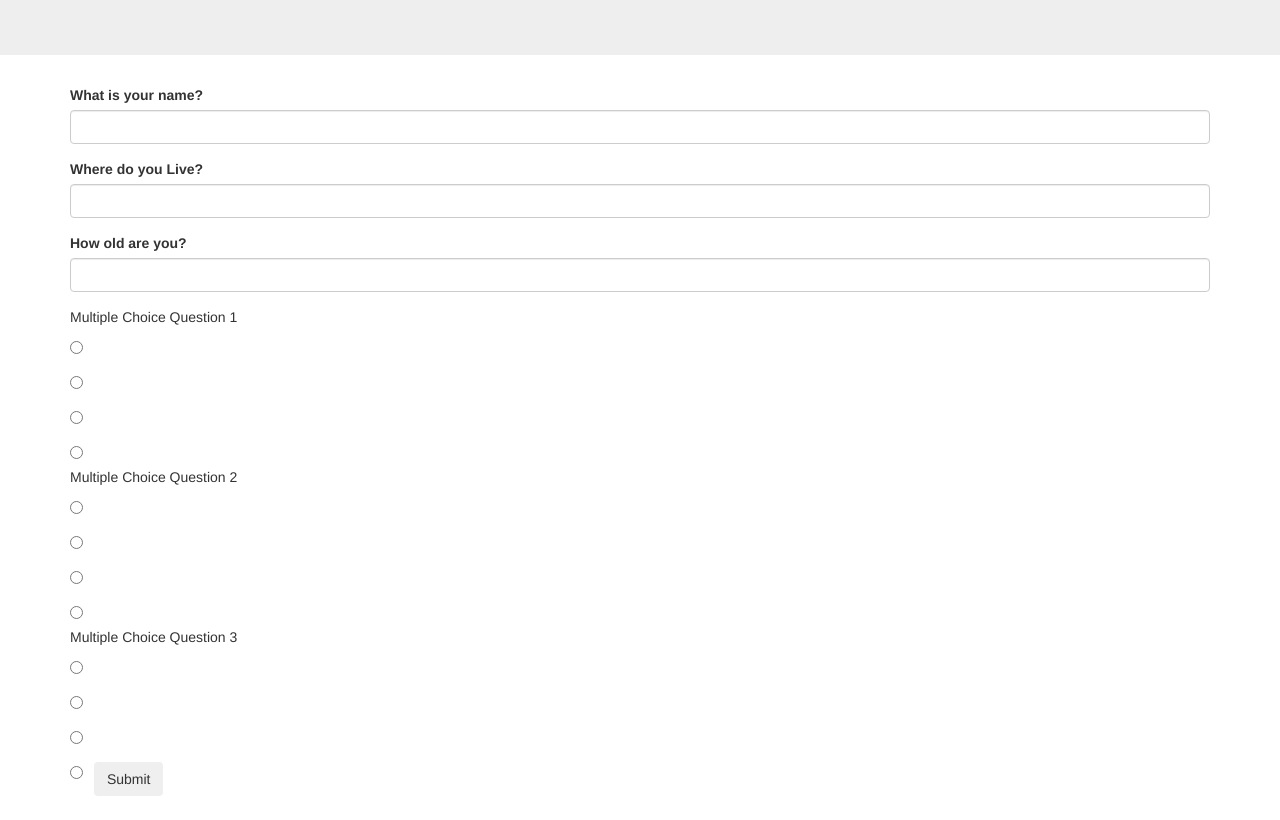
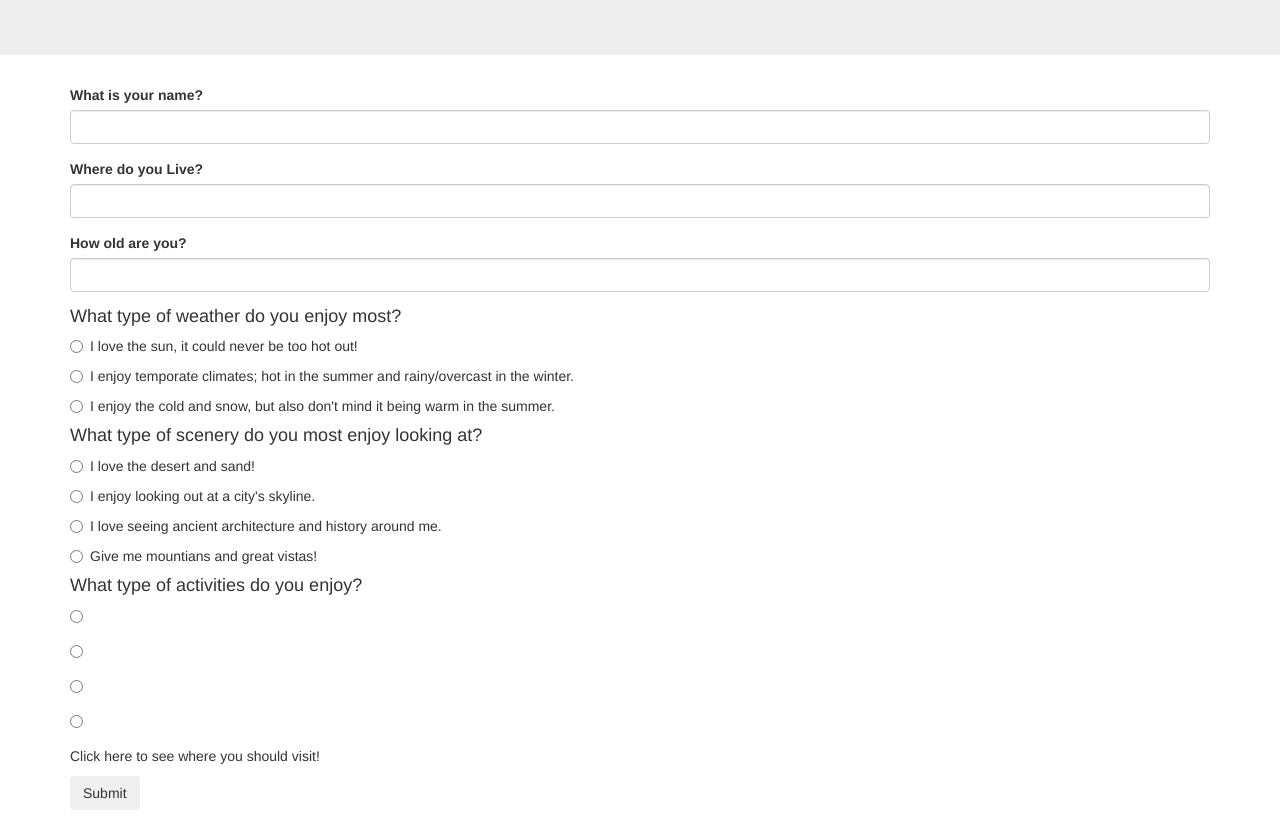
Before and after one commit to krause197/Vacation-Suggester-, a plain HTML site: page index.html in a window 1280 px wide. Shown: the part 270-1090 px from the top of the page. Drawn offline with Linux system fonts and the light colour scheme.

Commit message:
Questions and multiple choice responses for questionaire

```diff
--- a/index.html
+++ b/index.html
@@ -18,7 +18,7 @@
     </div>
 
       <div class="container">
-        <form id="questionaire">
+        <form id="demographics">
           <div class="form-group">
             <label for="name">What is your name?</label>
             <input id="name" class="form-control" type="text">
@@ -31,10 +31,57 @@
             <label for="age">How old are you?</label>
             <input id="age" class="form-control" type="text">
           </div>
-          <p>Multiple Choice Question 1 </p>
+        </form>
+
+        <div id="Weather">
+          <h4>What type of weather do you enjoy most?</h4>
           <div class="radio">
             <label>
               <input type="radio" name="" value="">
+              I love the sun, it could never be too hot out!
+            </label>
+          <div class="radio">
+            <label>
+              <input type="radio" name="" value="">
+              I enjoy temporate climates; hot in the summer and rainy/overcast in the winter.
+            </label>
+          <div class="radio">
+            <label>
+              <input type="radio" name="" value="">
+              I enjoy the cold and snow, but also don't mind it being warm in the summer.
+            </label>
+        </div>
+
+        <div id="scenery">
+          <h4>What type of scenery do you most enjoy looking at?</h4>
+          <div class="radio">
+            <label>
+              <input type="radio" name="" value="">
+              I love the desert and sand!
+            </label>
+          <div class="radio">
+            <label>
+              <input type="radio" name="" value="">
+              I enjoy looking out at a city's skyline.
+            </label>
+          <div class="radio">
+            <label>
+              <input type="radio" name="" value="">
+              I love seeing ancient architecture and history around me.
+            </label>
+          <div class="radio">
+            <label>
+              <input type="radio" name="" value="">
+              Give me mountians and great vistas!
+            </label>
+        </div>
+
+        <div id="activites">
+          <h4>What type of activities do you enjoy?</h4>
+          <div class="radio">
+            <label>
+              <input type="radio" name="" value="">
+
             </label>
           <div class="radio">
             <label>
@@ -48,47 +95,12 @@
             <label>
               <input type="radio" name="" value="">
             </label>
-          <p>Multiple Choice Question 2 </p>
-          <div class="radio">
-            <label>
-              <input type="radio" name="" value="">
-            </label>
-          <div class="radio">
-            <label>
-              <input type="radio" name="" value="">
-            </label>
-          <div class="radio">
-            <label>
-              <input type="radio" name="" value="">
-            </label>
-          <div class="radio">
-            <label>
-              <input type="radio" name="" value="">
-            </label>
-          <p>Multiple Choice Question 3 </p>
-          <div class="radio">
-            <label>
-              <input type="radio" name="" value="">
-            </label>
-          <div class="radio">
-            <label>
-              <input type="radio" name="" value="">
-            </label>
-          <div class="radio">
-            <label>
-              <input type="radio" name="" value="">
-            </label>
-          <div class="radio">
-            <label>
-              <input type="radio" name="" value="">
-            </label>
+        </div>
 
 
-
-
+        <p>Click here to see where you should visit!</p>
           <button type="submit" class="btn">Submit</button>
 
-        </form>
       </div>
   </body>
 </html>
```
